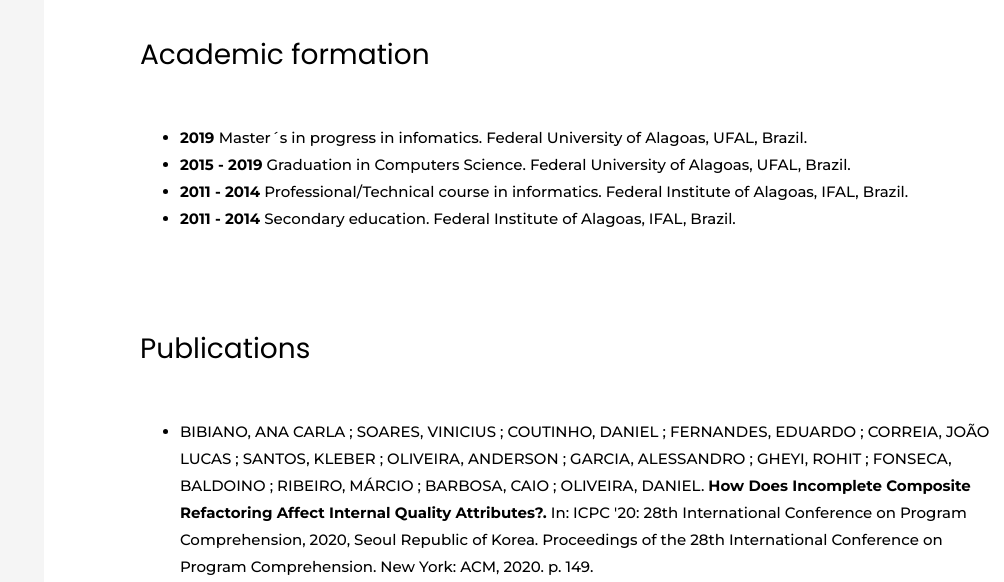
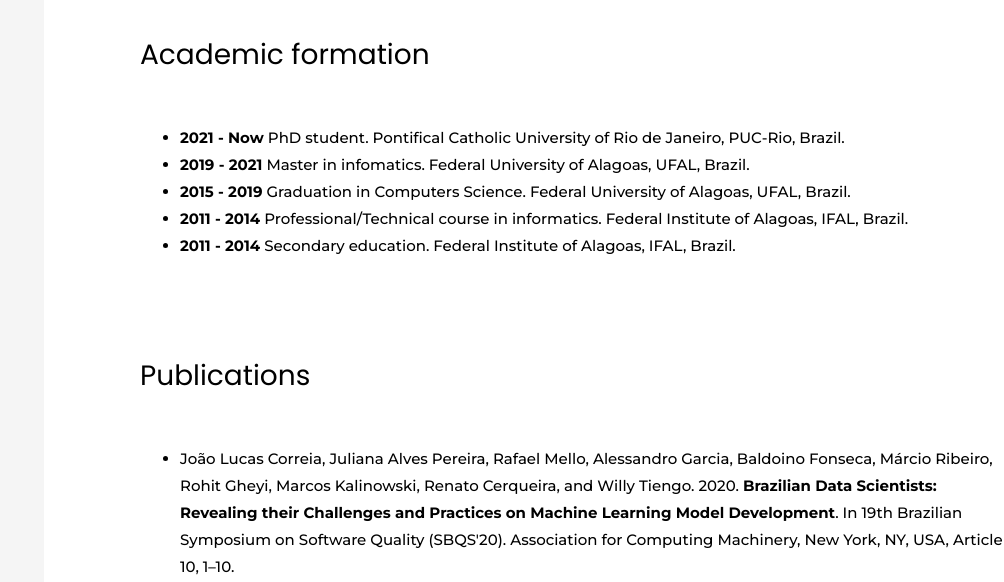
Before and after one commit to correiajoao/correiajoao.github.io, a plain HTML site: page about.html in a window 1280 px wide. Shown: the part 218-800 px from the top of the page, 276-1280 px from the left. Drawn offline with Linux system fonts and the light colour scheme; some packages are replaced by stand-ins of ours; no server answers; files whose address does not match are found by name.

Commit message:
Adds afiliation to PUC-Rio

```diff
--- a/about.html
+++ b/about.html
@@ -65,7 +65,8 @@
 				</h3>
 
 				 <ul style="color:black; position:left; text-align: left; margin-left: 10%;">
-					  <li> <b>2019 </b> Master´s in progress in infomatics. Federal University of Alagoas, UFAL, Brazil.</li>
+				 		<li> <b>2021 - Now</b> PhD student. Pontifical Catholic University of Rio de Janeiro, PUC-Rio, Brazil.</li>
+					  <li> <b>2019 - 2021</b> Master in infomatics. Federal University of Alagoas, UFAL, Brazil.</li>
 					  <li> <b>2015 - 2019</b> Graduation in Computers Science. Federal University of Alagoas, UFAL, Brazil. </li>
 					  <li> <b>2011 - 2014</b> Professional/Technical course in informatics. Federal Institute of Alagoas, IFAL, Brazil. </li>
 					  <li> <b>2011 - 2014</b> Secondary education. Federal Institute of Alagoas, IFAL, Brazil. </li>
@@ -76,8 +77,12 @@
 				</h3>
 
 				 <ul style="color:black; position:left; text-align: left; margin-left: 10%;">
+					 	<li>João Lucas Correia, Juliana Alves Pereira, Rafael Mello, Alessandro Garcia, Baldoino Fonseca, Márcio Ribeiro, Rohit Gheyi, Marcos Kalinowski, Renato Cerqueira, and Willy Tiengo. 2020. <b>Brazilian Data Scientists: Revealing their Challenges and Practices on Machine Learning Model Development</b>. In 19th Brazilian Symposium on Software Quality (SBQS'20). Association for Computing Machinery, New York, NY, USA, Article 10, 1–10.</li>
+						<p></p>
+
 					  <li>BIBIANO, ANA CARLA ; SOARES, VINICIUS ; COUTINHO, DANIEL ; FERNANDES, EDUARDO ; CORREIA, JOÃO LUCAS ; SANTOS, KLEBER ; OLIVEIRA, ANDERSON ; GARCIA, ALESSANDRO ; GHEYI, ROHIT ; FONSECA, BALDOINO ; RIBEIRO, MÁRCIO ; BARBOSA, CAIO ; OLIVEIRA, DANIEL. <b>How Does Incomplete Composite Refactoring Affect Internal Quality Attributes?.</b> In: ICPC &apos;20: 28th International Conference on Program Comprehension, 2020, Seoul Republic of Korea. Proceedings of the 28th International Conference on Program Comprehension. New York: ACM, 2020. p. 149.</li>
 					  <p></p>
+
 					  <li>FERREIRA, ISABELLA ; BARBOSA, CAIO ; FONSECA, BALDOINO ; DE MELLO, RAFAEL ; FERNANDES, EDUARDO ; CEDRIM, DIEGO ; UCHÔA, ANDERSON ; BIBIANO, ANA CARLA ; GARCIA, ALESSANDRO ; CORREIA, JOÃO LUCAS ; SANTOS, FILIPE ; NUNES, GABRIEL. <b> The buggy side of code refactoring.</b> In: the 40th International Conference, 2018, Gothenburg. Proceedings of the 40th International Conference on Software Engineering Companion Proceeedings - ICSE &apos;18, 2018. p. 406.</li>
 				 </ul>
 
```
Also changed, not shown: contact.html (+2 -0 lines), index.html (+1 -1 lines).
